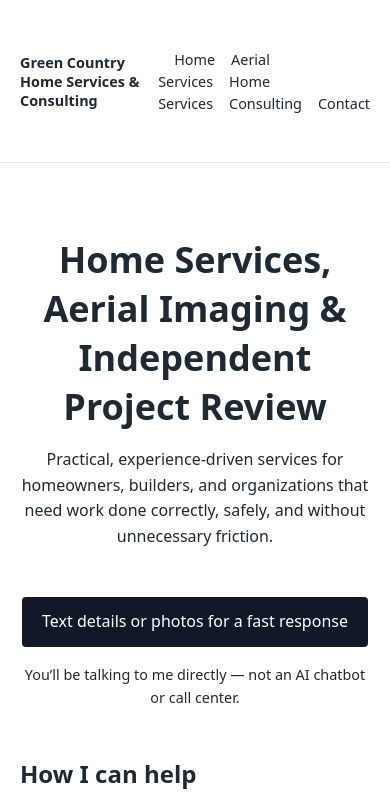
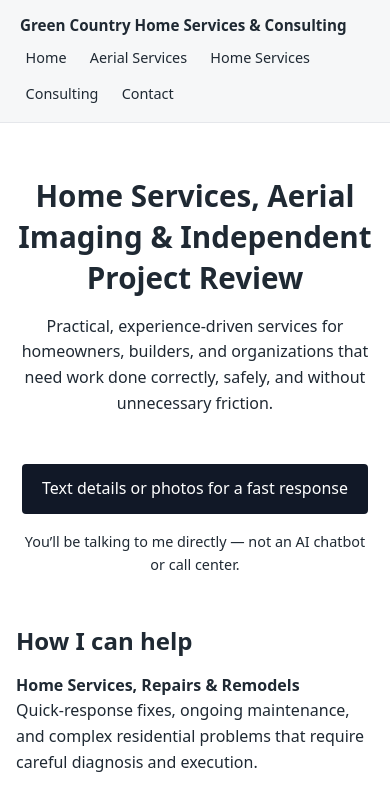
Before and after one commit to greencountryhs/green-country-website, a Next.js app: page / in a window 390 px wide. Shown: the top 795 px of the page. Built offline with nearby package versions, Linux system fonts and the light colour scheme.

Commit message:
Fix mobile header nav wrapping

```diff
--- a/app/globals.css
+++ b/app/globals.css
@@ -1,3 +1,7 @@
+/* =========================
+   Base
+   ========================= */
+
 body {
   margin: 0;
   font-family: system-ui, -apple-system, BlinkMacSystemFont, "Segoe UI", Roboto;
@@ -10,32 +14,8 @@ a {
   text-decoration: none;
 }
 
-.container {
-  max-width: 900px;
-  margin: 0 auto;
-  padding: 3rem 1.25rem;
-  background: white;
-}
-
-.site-header {
-  background: #f6f7f8;
-  border-bottom: 1px solid #e5e7eb;
-}
-
-.nav {
-  display: flex;
-  justify-content: space-between;
-  align-items: center;
-}
-
-.brand {
-  font-weight: 600;
-  font-size: 0.9rem;
-}
-
-nav a {
-  margin-left: 1rem;
-  font-size: 0.9rem;
+p {
+  line-height: 1.6;
 }
 
 h1 {
@@ -48,9 +28,74 @@ h2 {
   margin-bottom: 1rem;
 }
 
-p {
-  line-height: 1.6;
+/* =========================
+   Layout helpers
+   ========================= */
+
+.container {
+  max-width: 900px;
+  margin: 0 auto;
+  padding: 3rem 1.25rem;
+  background: white;
 }
+
+/* =========================
+   Header / Navigation
+   ========================= */
+
+.site-header {
+  background: #f6f7f8;
+  border-bottom: 1px solid #e5e7eb;
+}
+
+/* IMPORTANT: override .container styling inside the header */
+.site-header .container {
+  background: transparent;
+  padding: 1rem 1.25rem;
+}
+
+.site-header .nav {
+  display: flex;
+  justify-content: space-between;
+  align-items: center;
+  gap: 0.75rem;
+  flex-wrap: wrap; /* allows wrapping on narrow screens */
+}
+
+.brand {
+  font-weight: 600;
+  font-size: 0.95rem;
+  line-height: 1.2;
+  flex: 1 1 240px; /* gives brand a reasonable width before wrapping */
+}
+
+/* nav link group */
+.site-header nav {
+  display: flex;
+  flex-wrap: wrap;         /* links can wrap to next row */
+  gap: 0.75rem;            /* spacing between links */
+  justify-content: flex-end;
+  align-items: center;
+  flex: 1 1 320px;
+}
+
+/* CRITICAL: prevent words inside a link from splitting into two lines */
+.site-header nav a {
+  white-space: nowrap;
+  display: inline-block;
+  font-size: 0.9rem;
+  line-height: 1.1;
+  padding: 0.25rem 0.35rem;
+  border-radius: 4px;
+}
+
+.site-header nav a:active {
+  background: #e5e7eb;
+}
+
+/* =========================
+   CTA + Gallery
+   ========================= */
 
 .cta {
   margin-top: 2rem;
@@ -73,9 +118,41 @@ p {
   height: 150px;
 }
 
+/* =========================
+   Footer
+   ========================= */
+
 .site-footer {
   background: #f6f7f8;
   border-top: 1px solid #e5e7eb;
   text-align: center;
   font-size: 0.85rem;
 }
+
+/* IMPORTANT: override .container styling inside the footer too */
+.site-footer .container {
+  background: transparent;
+  padding: 2rem 1.25rem;
+}
+
+/* =========================
+   Mobile tweaks
+   ========================= */
+
+@media (max-width: 600px) {
+  .container {
+    padding: 2rem 1rem;
+  }
+
+  h1 {
+    font-size: 1.85rem;
+  }
+
+  .brand {
+    flex: 1 1 100%;
+  }
+
+  .site-header nav {
+    justify-content: flex-start;
+  }
+}
```
